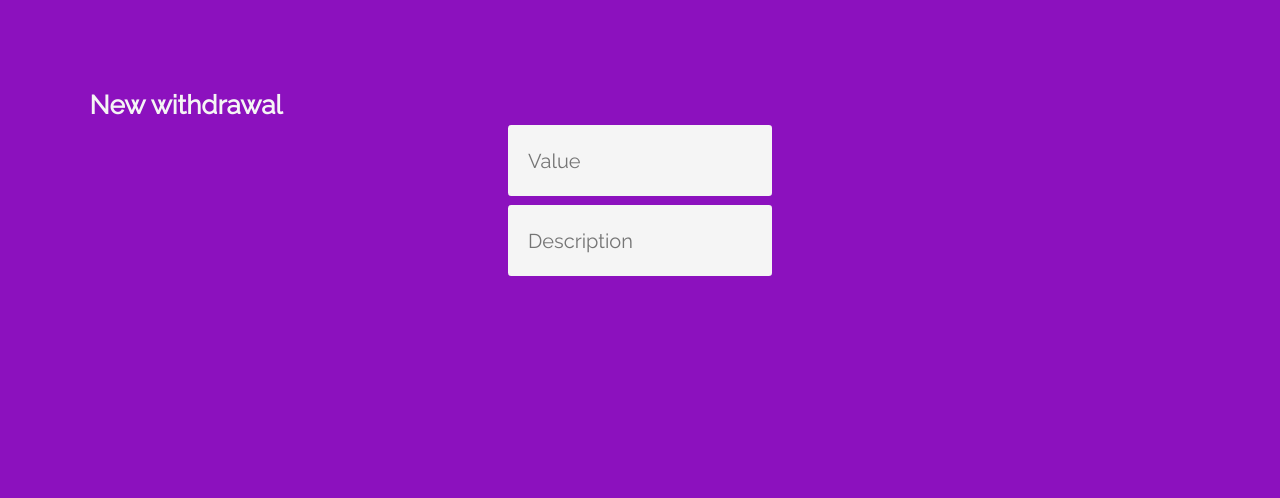
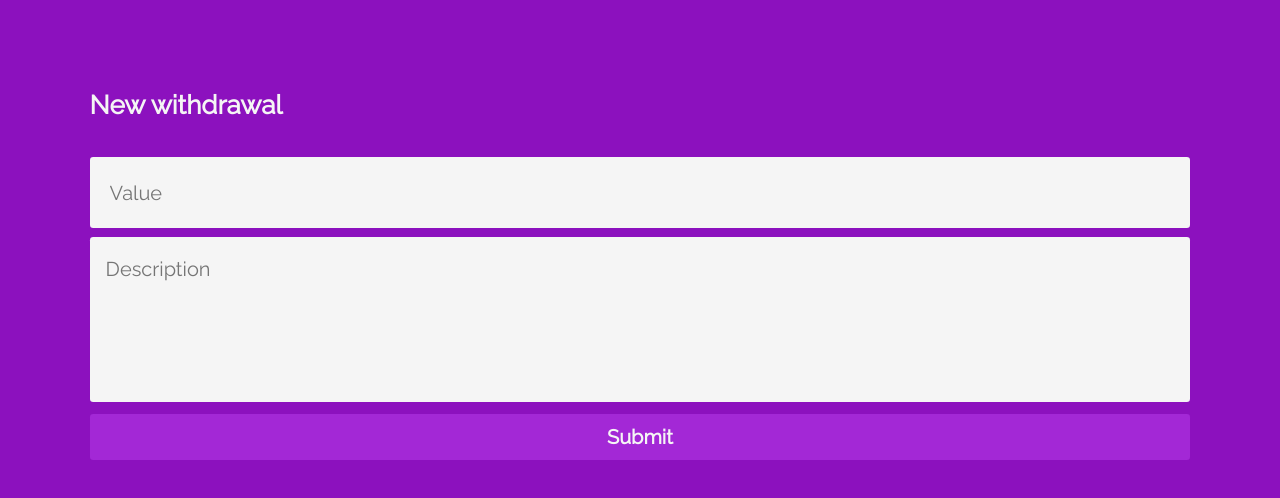
Before and after one commit to gpbPiazza/MyWallet-frontend, a React (Create React App) app: page /upDateCash/1 in a window 1280 px wide. Shown: the top 498 px of the page. Built offline with nearby package versions, Linux system fonts and the light colour scheme; a web font is replaced by a local one.

Commit message:
chore add api for update balance

```diff
--- /dev/null
+++ b/src/components/ModalSuccess.js
@@ -0,0 +1,53 @@
+import Modal from "react-modal";
+import React from "react";
+import { useHistory } from "react-router-dom";
+
+import {
+  StyledModal,
+  ButtonsContainer,
+  Title,
+} from "../styles/ModalSuccessStyles";
+import Button from "./Button";
+import Colors from "../config/colors";
+
+Modal.setAppElement("#root");
+
+const customStyles = {
+  content: {
+    top: "50%",
+    left: "50%",
+    right: "auto",
+    bottom: "auto",
+    borderRadius: "20px",
+    marginRight: "-50%",
+    transform: "translate(-50%, -50%)",
+    background: Colors.purple,
+  },
+  overlay: {
+    zIndex: "2",
+  },
+};
+
+const ModalSuccess = ({ modalIsOpen }) => {
+  const history = useHistory();
+
+  return (
+    <Modal isOpen={modalIsOpen} style={customStyles}>
+      <StyledModal>
+        <Title>
+          {" "}
+          Success! <br /> Transaction completed.{" "}
+        </Title>
+        <ButtonsContainer>
+          <Button
+            width="40%"
+            label="Finish"
+            onClick={() => history.push("/home")}
+          />
+        </ButtonsContainer>
+      </StyledModal>
+    </Modal>
+  );
+};
+
+export default ModalSuccess;
--- a/src/pages/Home/index.js
+++ b/src/pages/Home/index.js
@@ -12,6 +12,7 @@ import Transaction from "./Transaction";
 import Spinner from "../../components/Spinner";
 import Balance from "./Balance";
 import AccountService from "../../service/AccountService";
+import { TextError } from "../../styles/SignInStyles";
 
 export default function Home() {
   const { user, toHome, setToHome } = useContext(UserContext);
@@ -19,7 +20,10 @@ export default function Home() {
   const history = useHistory();
   const [transactions, setTransactions] = useState([]);
   const [balance, setBalance] = useState("");
-  const [loadingTransactions, setLoadingTransactions] = useState(true);
+  const [loadingTransactions, setLoadingTransactions] = useState(false);
+  const [cashButtonsDisabled, setCashButtonsDisabled] = useState(false);
+  const [errorMessage, setErrorMessage] = useState("");
+  const [error, setError] = useState(false);
 
   const getHistoryTransactions = async () => {
     setLoadingTransactions(true);
@@ -28,8 +32,11 @@ export default function Home() {
     if (data) {
       setTransactions(data);
     } else {
-      alert("Something went wrong, we gonna redirect you to log in");
-      // setToHome(true);
+      setCashButtonsDisabled(true);
+      setError(true);
+      setErrorMessage(
+        "Something went wrong, please, we suggest you to log-out!"
+      );
     }
   };
 
@@ -38,9 +45,6 @@ export default function Home() {
     if (data) {
       const formatBalance = parseInt(data.balance, 10).toFixed(2);
       setBalance(formatBalance);
-    } else {
-      alert("Something went wrong, we gonna redirect you to log in");
-      // setToHome(true);
     }
   };
 
@@ -56,13 +60,13 @@ export default function Home() {
     if (data) {
       setToHome(true);
     } else {
-      alert("Something went wrong, we gonna redirect you to log in");
       setToHome(true);
     }
   };
 
   return (
     <ContentContainer>
+      {error && <TextError>{errorMessage}</TextError>}
       {toHome ? <Redirect to="/" /> : null}
       <Header
         name={user.username}
@@ -90,7 +94,7 @@ export default function Home() {
       <ButtonContainer>
         <CashButton
           showPlusButton
-          disabled={false}
+          disabled={cashButtonsDisabled}
           label="Cash inflow"
           onClick={() => history.push(`/upDateCash/deposit`)}
           loading={false}
@@ -99,7 +103,7 @@ export default function Home() {
         <CashButton
           marginLeft="5%"
           showPlusButton={false}
-          disabled={false}
+          disabled={cashButtonsDisabled}
           label="Cash outflow"
           onClick={() => history.push(`/upDateCash/withdrawal`)}
           loading={false}
--- a/src/pages/SignIn.js
+++ b/src/pages/SignIn.js
@@ -7,7 +7,6 @@ import { Title, TextError, Text } from "../styles/SignInStyles";
 import Input from "../components/Input";
 import Button from "../components/Button";
 import SignInService from "../service/SignInService";
-import AccountService from "../service/AccountService";
 
 export default function SignIn() {
   const { user, setUser, toHome, setToHome } = useContext(UserContext);
@@ -38,8 +37,6 @@ export default function SignIn() {
     setWaiting(false);
 
     if (data.success) {
-      console.log(data.success);
-      await AccountService.createAccount(data.success.token);
       setUser(data.success);
     } else if (data.response.status !== 202) {
       setError(true);
--- a/src/pages/SignUp.js
+++ b/src/pages/SignUp.js
@@ -78,7 +78,7 @@ export default function SignUp() {
         {error && <TextError>{errorMessage}</TextError>}
         <Button
           onClick={(event) => onSubmit(event)}
-          label="Entrar"
+          label="Submit"
           loading={waiting}
           disabled={waiting}
         />
--- a/src/pages/UpdateCash.js
+++ b/src/pages/UpdateCash.js
@@ -1,31 +1,66 @@
-import React from "react";
+import React, { useState, useContext } from "react";
 import { useParams } from "react-router-dom";
 
-// import UserContext from "../context/UserContext";
+import UserContext from "../context/UserContext";
 import ContentContainer from "../styles/ContentContainer";
-// import Button from "../components/Button";
+import AccountService from "../service/AccountService";
+import Button from "../components/Button";
 import Input from "../components/Input";
-import { Title } from "../styles/UpDateCashStyles";
+import { Title, DescriptionArea } from "../styles/UpDateCashStyles";
+import { Forms } from "../styles/SignInStyles";
+import ModalSuccess from "../components/ModalSuccess";
 
 export default function UpdateCash() {
+  const { user } = useContext(UserContext);
   const { typeTransaction } = useParams();
+  const [value, setValue] = useState("");
+  const [loading, setLoading] = useState(false);
+  const [success, setSuccess] = useState(false);
+  const [description, setDescription] = useState("");
+
+  const onSubmit = async (event) => {
+    event.preventDefault();
+    const body = {
+      value,
+      description,
+      typeTransaction,
+    };
+
+    setLoading(!loading);
+    const data = await AccountService.updateBalance(body, user.token);
+    setLoading(!loading);
+    if (data) {
+      setSuccess(true);
+    }
+  };
+
   return (
     <ContentContainer>
       <Title>
         {typeTransaction === "deposit" ? "New deposit" : "New withdrawal"}
       </Title>
+      <Forms>
         <Input
-        type="numeric"
+          type="number"
           placeholder="Value"
-        // value={email}
-        // onChange={(event) => setEmail(event.target.value)}
+          value={value}
+          onChange={(event) => setValue(event.target.value)}
         />
-      <Input
+        <DescriptionArea
           type="text"
           placeholder="Description"
-        // value={'aa'}
-        // onChange={(event) => setPassword(event.target.value)}
+          value={description}
+          maxLength="25"
+          onChange={(event) => setDescription(event.target.value)}
         />
+        <Button
+          onClick={(event) => onSubmit(event)}
+          label="Submit"
+          loading={loading}
+          disabled={loading}
+        />
+      </Forms>
+      <ModalSuccess modalIsOpen={success} />
     </ContentContainer>
   );
 }
--- a/src/service/AccountService.js
+++ b/src/service/AccountService.js
@@ -2,25 +2,6 @@
 import api from "../config/api";
 
 class AccountService {
-  async createAccount(token) {
-    console.log(token);
-    try {
-      const { data } = await api.post(`account/create`, {
-        headers: {
-          Authorization: `Bearer ${token}`,
-        },
-      });
-      if (data) {
-        console.log(data.response.data, "zapeeeeeeeeeeeeee");
-        return data;
-      }
-      return null;
-    } catch (e) {
-      console.log(e.response.data);
-      return null;
-    }
-  }
-
   async getTransactions(token, userId) {
     try {
       const { data } = await api.get(`account/transaction-history/${userId}`, {
@@ -54,6 +35,23 @@ class AccountService {
       return null;
     }
   }
+
+  async updateBalance(body, token) {
+    try {
+      const { data } = await api.put(`account/update-balance`, body, {
+        headers: {
+          Authorization: `Bearer ${token}`,
+        },
+      });
+      if (data) {
+        return data;
+      }
+      return null;
+    } catch (e) {
+      console.log(e.response.data);
+      return null;
+    }
+  }
 }
 
 export default new AccountService();
--- a/src/styles/HomeStyles.js
+++ b/src/styles/HomeStyles.js
@@ -12,7 +12,7 @@ export const TransactionBox = styled.div`
   overflow-y: scroll;
 
   display: flex;
-  justify-content: center;
+  justify-content: flex-start;
   align-items: center;
   flex-direction: column;
 
--- /dev/null
+++ b/src/styles/ModalSuccessStyles.js
@@ -0,0 +1,23 @@
+import styled from "styled-components";
+import Colors from "../config/colors";
+import Typography from "../config/typography";
+
+export const StyledModal = styled.section`
+  text-align: center;
+  font-family: ${Typography.RalewatRaleway};
+  padding: 1rem 4.5rem 1.5rem;
+`;
+
+export const Title = styled.h1`
+  font-weight: bold;
+  font-size: 2.125rem;
+  line-height: 2.56rem;
+  color: ${Colors.white};
+  margin-bottom: 1.5rem;
+`;
+
+export const ButtonsContainer = styled.div`
+  display: flex;
+  justify-content: center;
+  margin-bottom: 1rem;
+`;
--- a/src/styles/UpDateCashStyles.js
+++ b/src/styles/UpDateCashStyles.js
@@ -1,9 +1,29 @@
 import styled from "styled-components";
+import Colors from "../config/colors";
+import Typography from "../config/typography";
 
 import { Text } from "./HeaderStyles";
 
 export const Title = styled(Text)`
   margin-right: auto;
+  margin-bottom: 2rem;
 `;
 
 export const Continaer = styled.div``;
+
+export const DescriptionArea = styled.textarea`
+  width: 100%;
+  height: 70%;
+
+  border-radius: 0.2rem;
+  background-color: ${Colors.white};
+  color: ${Colors.black};
+  font-size: 1.25rem;
+  font-family: ${Typography.RalewatRaleway};
+  line-height: 1.5rem;
+
+  margin: 0.3rem 0;
+  padding: 1.2rem 1rem;
+
+  resize: none;
+`;
```
Lines whose indentation alone changed are shown as unchanged.
